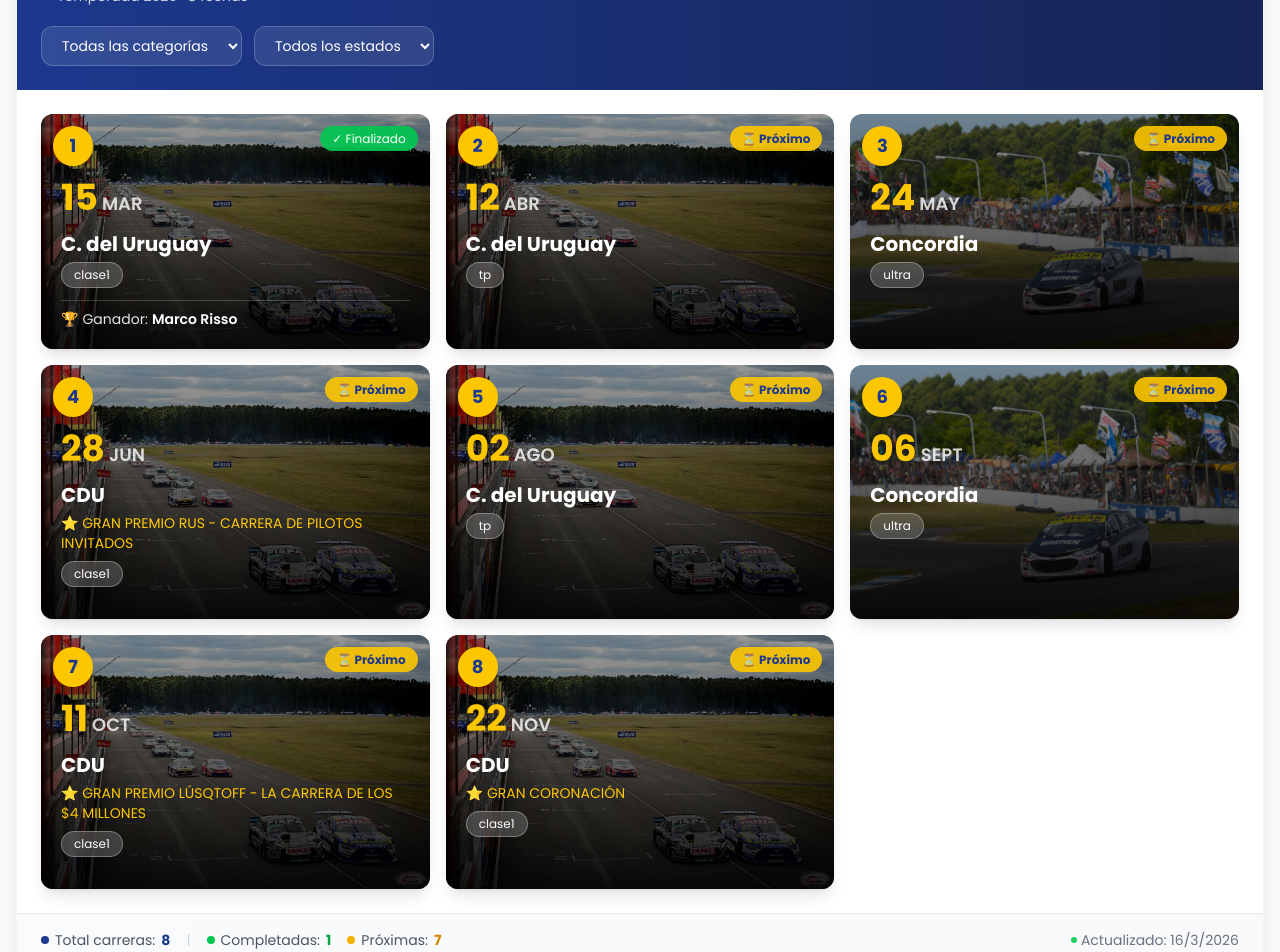
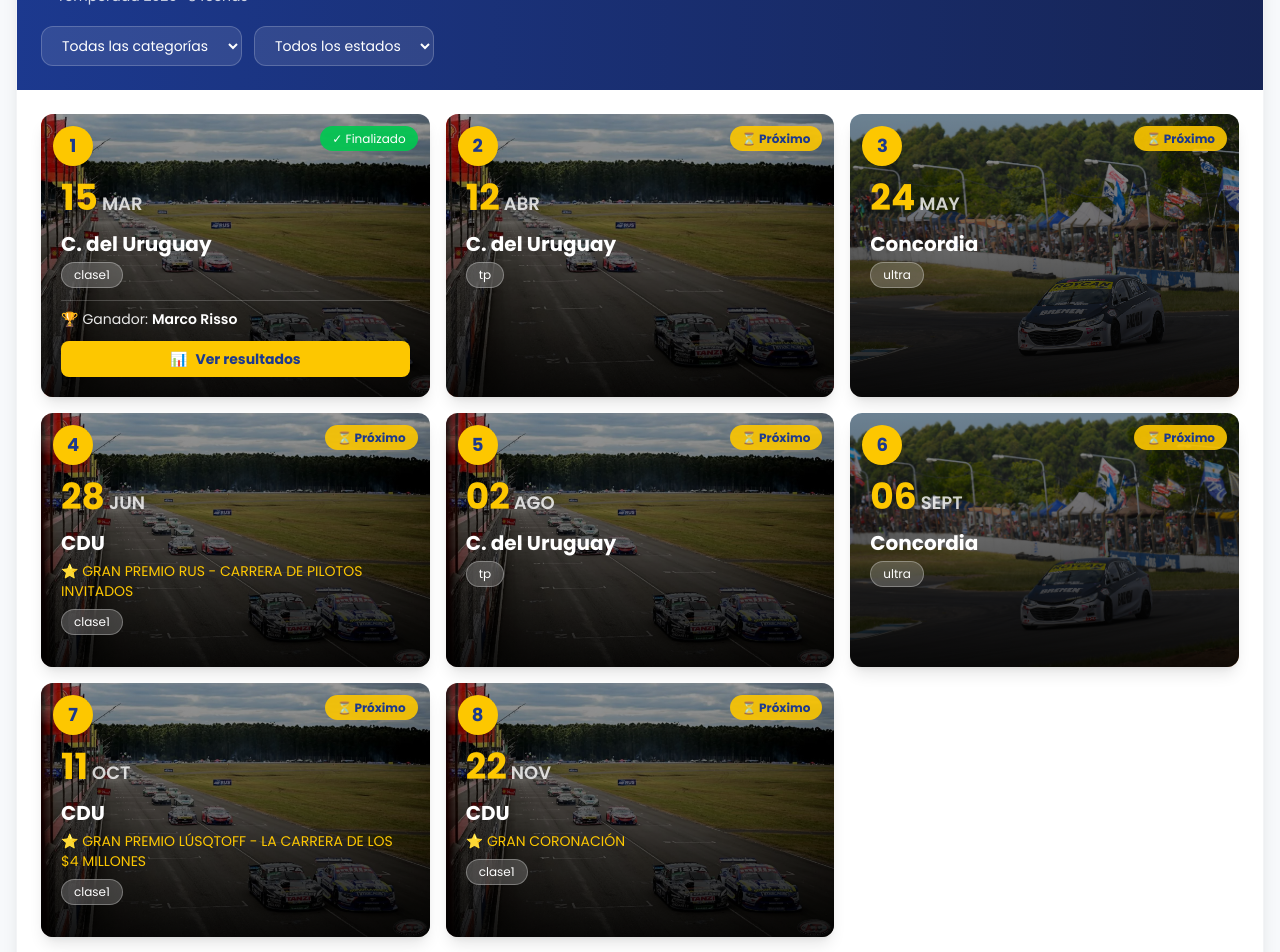
Before and after one commit to Agustin-Monti/clubunion, a Next.js app: page /actividades/automovilismo in a window 1280 px wide. Shown: the part 2380-3332 px from the top of the page. Built offline with nearby package versions, Linux system fonts and the light colour scheme.

Commit message:
Update CalendarioCarreras.tsx

```diff
--- a/components/actividades/CalendarioCarreras.tsx
+++ b/components/actividades/CalendarioCarreras.tsx
@@ -2,7 +2,8 @@
 
 import { useState } from 'react';
 import Image from 'next/image';
-import Link from 'next/link';
+import ModalResultados from './ModalResultados';
+import { resultadosAutomovilismo, ResultadoCarrera } from '@/data/resultadosAutomovilismo';
 
 interface Carrera {
   id: number;
@@ -11,7 +12,8 @@ interface Carrera {
   categoria: string;
   estado: 'completado' | 'próximo' | 'cancelado';
   ganador?: string;
-  nombreEvento?: string; // Para eventos especiales como "GRAN PREMIO RUS"
+  nombreEvento?: string;
+  tieneResultados?: boolean;
 }
 
 interface CalendarioProps {
@@ -22,7 +24,7 @@ interface CalendarioProps {
 export default function CalendarioCarreras({ carreras, tipo }: CalendarioProps) {
   const [filtroCategoria, setFiltroCategoria] = useState<string>('todas');
   const [filtroEstado, setFiltroEstado] = useState<string>('todos');
-  const [imagenesError, setImagenesError] = useState<Record<string, boolean>>({});
+  const [modalAbierto, setModalAbierto] = useState<number | null>(null);
 
   // Obtener categorías únicas
   const categorias = ['todas', ...new Set(carreras.map(c => c.categoria))];
@@ -40,14 +42,11 @@ export default function CalendarioCarreras({ carreras, tipo }: CalendarioProps)
   );
 
   const formatoFecha = (fechaStr: string) => {
-    // Dividir la fecha en partes [año, mes, día]
     const [year, month, day] = fechaStr.split('-').map(Number);
-
-    // Crear fecha usando los componentes numéricos (esto evita problemas de zona horaria)
-    const fecha = new Date(year, month - 1, day); // month - 1 porque los meses van de 0-11
+    const fecha = new Date(year, month - 1, day);
 
     return {
-      dia: day.toString().padStart(2, '0'), // Usamos el día original del string
+      dia: day.toString().padStart(2, '0'),
       mes: fecha.toLocaleDateString('es-AR', { month: 'short' }).toUpperCase().replace('.', ''),
       completo: fecha.toLocaleDateString('es-AR', {
         day: 'numeric',
@@ -60,7 +59,6 @@ export default function CalendarioCarreras({ carreras, tipo }: CalendarioProps)
   const getImagenFondo = (circuito: string) => {
     const circuitoLower = circuito.toLowerCase();
 
-    // Mapeo de circuitos a nombres de archivo
     if (circuitoLower.includes('concepción') || circuitoLower.includes('c. del uruguay') || circuitoLower.includes('cdu')) {
       return '/images/circuitos/cdu.jpg';
     }
@@ -73,20 +71,25 @@ export default function CalendarioCarreras({ carreras, tipo }: CalendarioProps)
     if (circuitoLower.includes('concordia')) {
       return '/images/circuitos/concordia.jpg';
     }
-    if (circuitoLower.includes('kartódromo de rosario del tala') || circuitoLower.includes('kartódromo rosario del tala')) {
+    if (circuitoLower.includes('kartódromo de rosario del tala')) {
       return '/images/circuitos/krt.webp';
     }
-    if (circuitoLower.includes('kartódromo de gobernador mansilla') || circuitoLower.includes('kartódromo gobernador mansilla')) {
+    if (circuitoLower.includes('kartódromo de gobernador mansilla')) {
       return '/images/circuitos/mansilla.jpg';
     }
     return '/images/circuitos/default.jpg';
   };
 
-  const handleImageError = (carreraId: number) => {
-    setImagenesError(prev => ({ ...prev, [carreraId]: true }));
-  };
+  const carreraSeleccionada = modalAbierto !== null
+    ? carreras.find(c => c.id === modalAbierto)
+    : null;
+
+  const resultadosCarrera = modalAbierto !== null
+    ? resultadosAutomovilismo.find(r => r.carreraId === modalAbierto)
+    : null;
 
   return (
+    <>
       <div className="bg-white rounded-2xl shadow-xl overflow-hidden border border-gray-100">
         {/* Header */}
         <div className="bg-gradient-to-r from-blue-900 to-blue-950 text-white p-6">
@@ -101,8 +104,6 @@ export default function CalendarioCarreras({ carreras, tipo }: CalendarioProps)
                 Temporada 2026 · {carreras.length} fechas
               </p>
             </div>
-
-
           </div>
 
           {/* Filtros */}
@@ -131,19 +132,20 @@ export default function CalendarioCarreras({ carreras, tipo }: CalendarioProps)
           </div>
         </div>
 
-      {/* Grid de carreras estilo "tarjetas" */}
+        {/* Grid de carreras */}
         <div className="p-6 grid grid-cols-1 md:grid-cols-2 lg:grid-cols-3 gap-4">
           {carrerasOrdenadas.map((carrera, index) => {
             const fecha = formatoFecha(carrera.fecha);
             const imagenFondo = getImagenFondo(carrera.circuito);
             const esEspecial = carrera.nombreEvento || carrera.circuito.includes('GRAN PREMIO');
+            const tieneResultados = carrera.estado === 'completado' && carrera.tieneResultados;
 
             return (
               <div
                 key={carrera.id}
-              className="group relative rounded-xl overflow-hidden shadow-lg hover:shadow-2xl transition-all duration-500 transform hover:-translate-y-1"
+                className="group relative rounded-xl overflow-hidden shadow-lg hover:shadow-2xl transition-all duration-500"
               >
-              {/* Imagen de fondo con overlay oscuro */}
+                {/* Imagen de fondo */}
                 <div className="absolute inset-0">
                   <Image
                     src={imagenFondo}
@@ -154,13 +156,13 @@ export default function CalendarioCarreras({ carreras, tipo }: CalendarioProps)
                   <div className="absolute inset-0 bg-gradient-to-t from-black/90 via-black/60 to-black/40" />
                 </div>
 
-              {/* Número de fecha (estilo como en la imagen) */}
-              <div className="absolute top-3 left-3 bg-yellow-400 text-blue-900 font-bold text-lg w-10 h-10 rounded-full flex items-center justify-center shadow-lg">
+                {/* Número de fecha */}
+                <div className="absolute top-3 left-3 bg-yellow-400 text-blue-900 font-bold text-lg w-10 h-10 rounded-full flex items-center justify-center shadow-lg z-10">
                   {index + 1}
                 </div>
 
                 {/* Badge de estado */}
-              <div className="absolute top-3 right-3">
+                <div className="absolute top-3 right-3 z-10">
                   {carrera.estado === "completado" ? (
                     <span className="bg-green-500/90 text-white px-3 py-1 rounded-full text-xs font-medium backdrop-blur-sm">
                       ✓ Finalizado
@@ -172,7 +174,7 @@ export default function CalendarioCarreras({ carreras, tipo }: CalendarioProps)
                   )}
                 </div>
 
-              {/* Contenido de la tarjeta */}
+                {/* Contenido */}
                 <div className="relative p-5 pt-16 text-white">
                   {/* Fecha destacada */}
                   <div className="mb-3">
@@ -212,19 +214,30 @@ export default function CalendarioCarreras({ carreras, tipo }: CalendarioProps)
                       </p>
                     </div>
                   )}
+
+                  {/* Botón Ver resultados */}
+                  {tieneResultados && (
+                    <button
+                      onClick={() => setModalAbierto(carrera.id)}
+                      className="mt-3 w-full bg-yellow-400 hover:bg-yellow-300 text-blue-900 font-bold py-2 px-4 rounded-lg text-sm transition-all transform hover:scale-105 flex items-center justify-center gap-2"
+                    >
+                      <span>📊</span>
+                      Ver resultados
+                    </button>
+                  )}
                 </div>
               </div>
             );
           })}
         </div>
 
-      {/* Footer con resumen */}
+        {/* Footer */}
         <div className="bg-gradient-to-r from-gray-50 to-gray-100/50 px-6 py-4 border-t border-gray-200">
           <div className="flex flex-wrap justify-between items-center gap-3 text-sm">
             <div className="flex items-center gap-4">
               <span className="text-gray-600 flex items-center gap-1.5">
                 <span className="w-2 h-2 bg-blue-900 rounded-full"></span>
-              Total carreras: <span className="font-bold text-blue-900">{carreras.length}</span>
+                Total: <span className="font-bold text-blue-900">{carreras.length}</span>
               </span>
               <span className="text-gray-300 hidden sm:block">|</span>
               <span className="text-gray-600 flex items-center gap-1.5">
@@ -240,14 +253,23 @@ export default function CalendarioCarreras({ carreras, tipo }: CalendarioProps)
                 </span>
               </span>
             </div>
-          <div className="flex items-center gap-3 text-gray-500">
-            <span className="flex items-center gap-1">
-              <span className="w-1.5 h-1.5 bg-green-500 rounded-full animate-pulse"></span>
-              Actualizado: {new Date().toLocaleDateString('es-AR')}
-            </span>
+            <div className="text-gray-500 text-xs">
+              Click en "Ver resultados" para más detalles
             </div>
           </div>
         </div>
       </div>
+
+      {/* Modal de resultados */}
+      {carreraSeleccionada && (
+        <ModalResultados
+          isOpen={modalAbierto !== null}
+          onClose={() => setModalAbierto(null)}
+          carrera={carreraSeleccionada}
+          resultados={resultadosCarrera?.resultados || []}
+          clasificacion={resultadosCarrera?.clasificacion}
+        />
+      )}
+    </>
   );
 }
```
Lines whose indentation alone changed are shown as unchanged.
